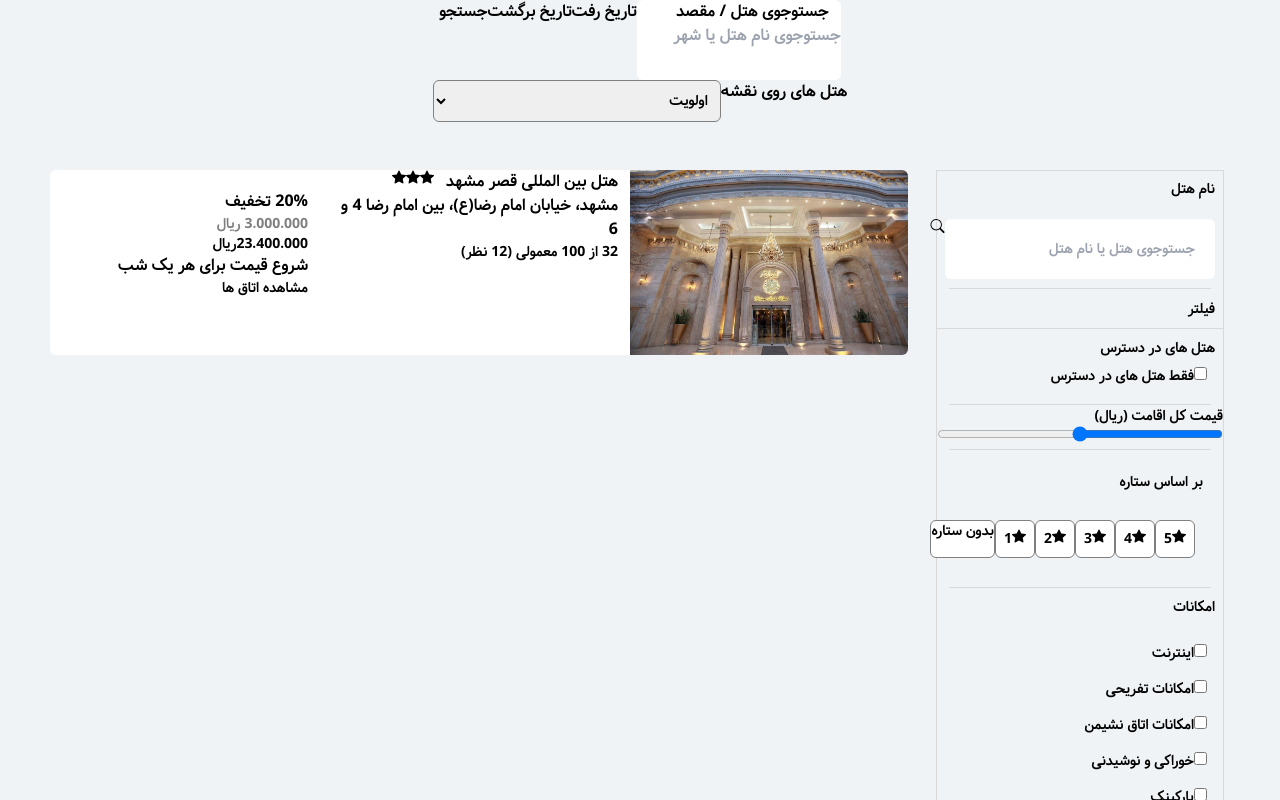
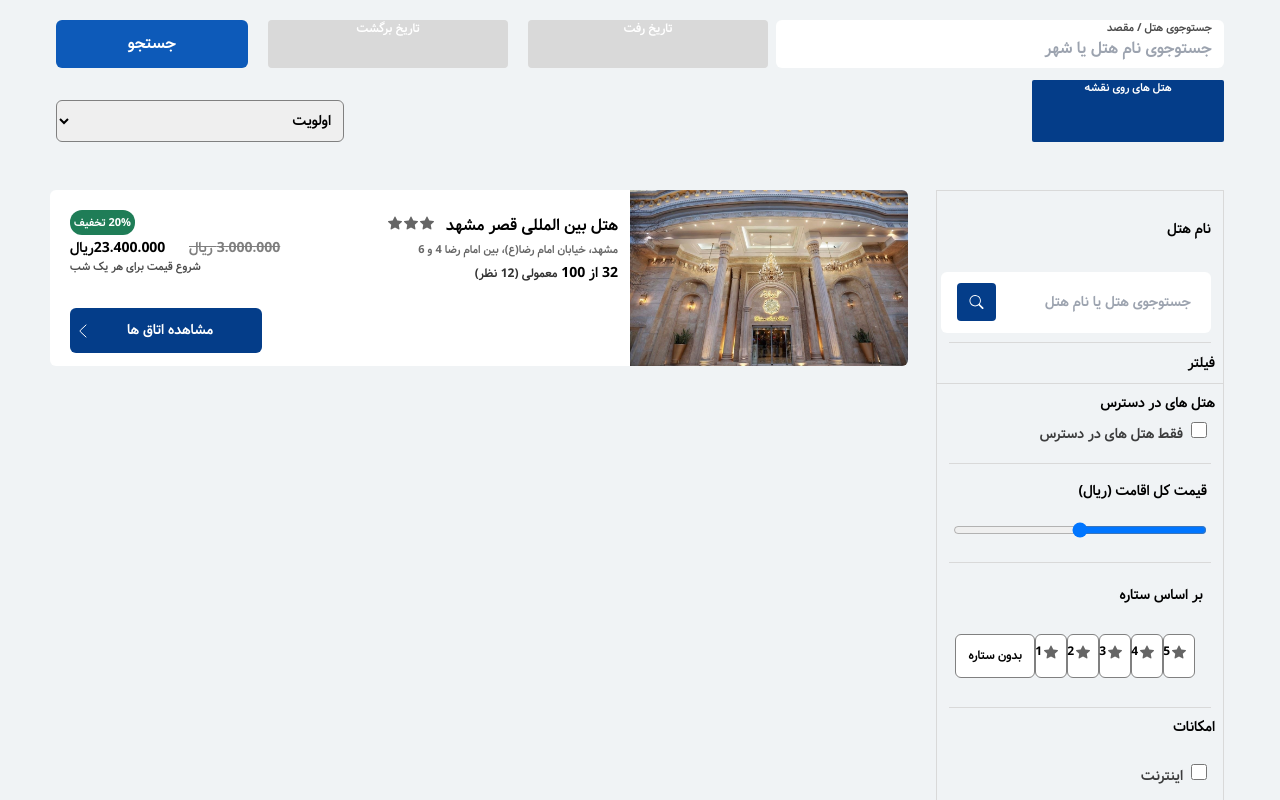
Before and after one commit to aliadibpour/Hotels, a Next.js app: page / in a window 1280 px wide. Shown: the top 800 px of the page. Built offline with nearby package versions, Linux system fonts and the light colour scheme.

Commit message:
Add files via upload

```diff
--- a/tailwind.config.js
+++ b/tailwind.config.js
@@ -4,12 +4,28 @@ module.exports = {
     "./app/**/*.{js,ts,jsx,tsx,mdx}",
     "./pages/**/*.{js,ts,jsx,tsx,mdx}",
     "./components/**/*.{js,ts,jsx,tsx,mdx}",
-
+    "./templates/**/*.{js,ts,jsx,tsx,mdx}",
+    "./utils/**/*.{js,ts,jsx,tsx,mdx}",
     // Or if using `src` directory:
     "./src/**/*.{js,ts,jsx,tsx,mdx}",
   ],
 
   theme: {
+    fontSize: {
+      'as': '11px',
+      'xs': '.75rem',
+       'sm': '.875rem',
+       'tiny': '.875rem',
+        'base': '1rem',
+        'lg': '1.125rem',
+        'xl': '1.25rem',
+        '2xl': '1.5rem',
+       '3xl': '1.875rem',
+       '4xl': '2.25rem',
+       '5xl': '3rem',
+        '6xl': '4rem',
+       '7xl': '5rem',
+    },
     colors: {
       silver: '#f0f3f5',
       blue: '#0d5ab9',
@@ -21,11 +37,17 @@ module.exports = {
     },
     extend: {
       spacing: {
+        '0':'1px',
         '13': '3.25rem',
-        '15': '3.75rem',
+        '15': '2px',
+        '38': '11rem',
+        '95': '24rem',
+        '100':'28rem',
         '128': '32rem',
         '144': '36rem',
-      }},
+        '150': '43rem'
+      },
+    },
   },
   plugins: [],
 }
```
